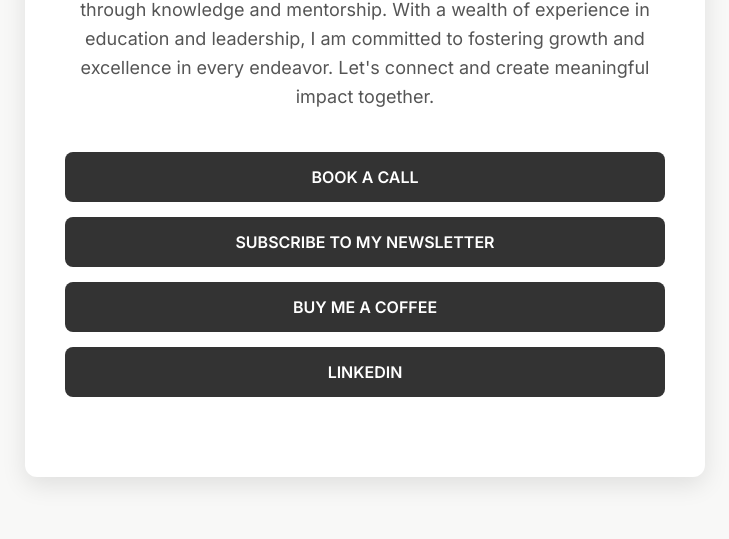
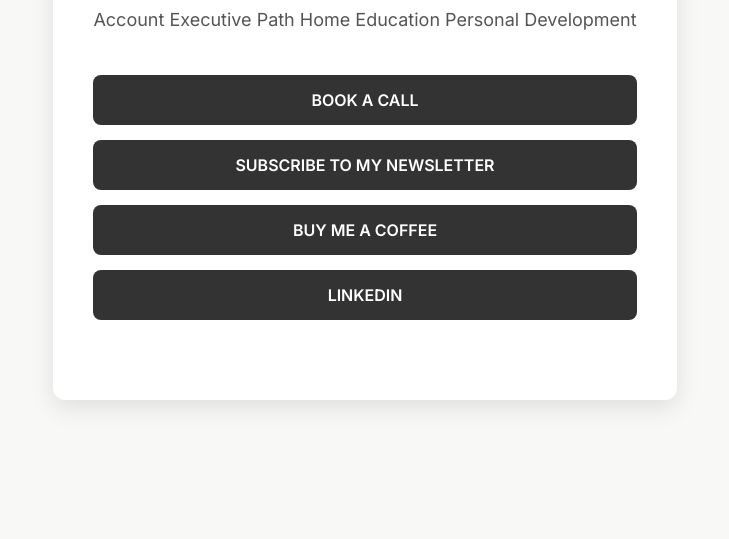
Before and after one commit to olufunmike-coach/PersonalPortfolio, a plain HTML site: page index.html in a window 1280 px wide. Shown: the part 261-800 px from the top of the page, without its empty margins (275-1004 px from the left). Drawn offline with Linux system fonts and the light colour scheme.

Commit message:
Update index.html

```diff
--- a/index.html
+++ b/index.html
@@ -11,10 +11,10 @@
     <div class="container">
         <div class="content">
             <h1>Olufunmike Alabi</h1>
-            //<p class="description">
-                A dedicated professional with a passion for empowering individuals through knowledge and mentorship.
-                With a wealth of experience in education and leadership, I am committed to fostering growth and excellence
-                in every endeavor. Let's connect and create meaningful impact together.
+            <p class="description">
+                Account Executive Path
+                Home Education
+                Personal Development
             </p>
             <div class="button-container">
                 <a href="https://pensight.com/x/olufunmike" class="button" target="_blank">BOOK A CALL</a>
```
